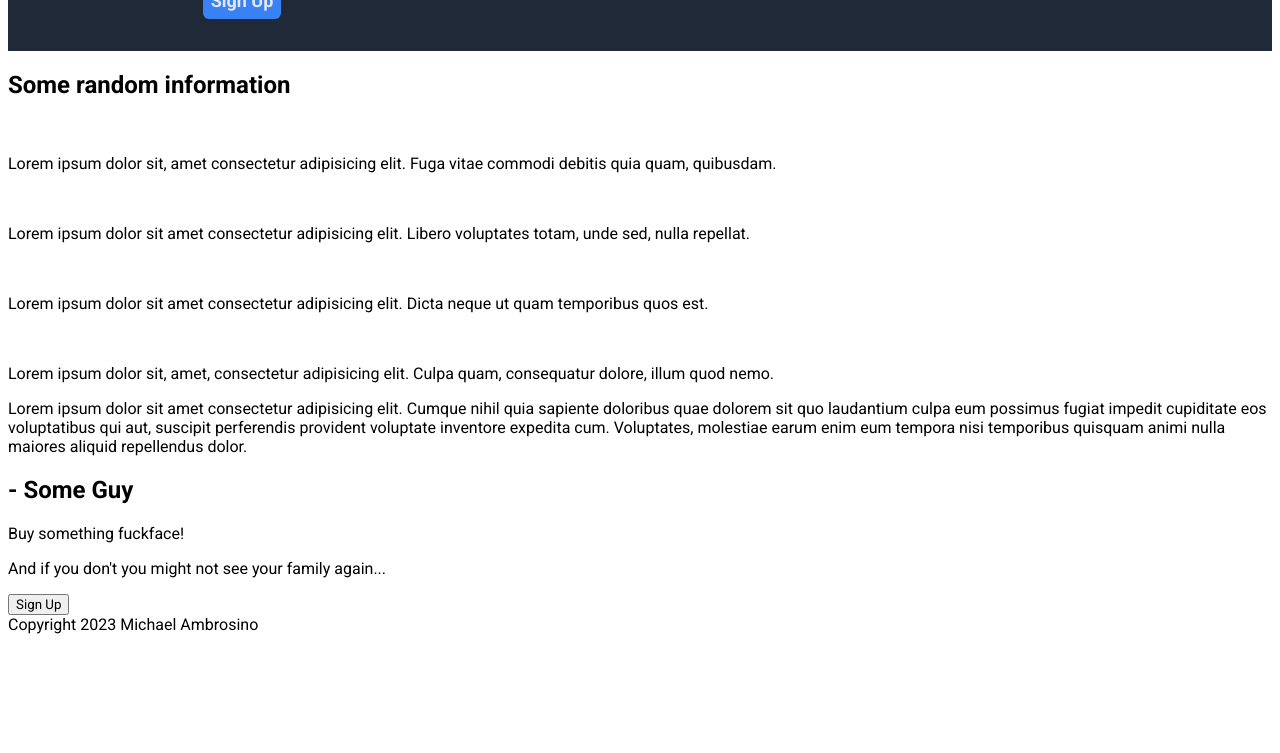
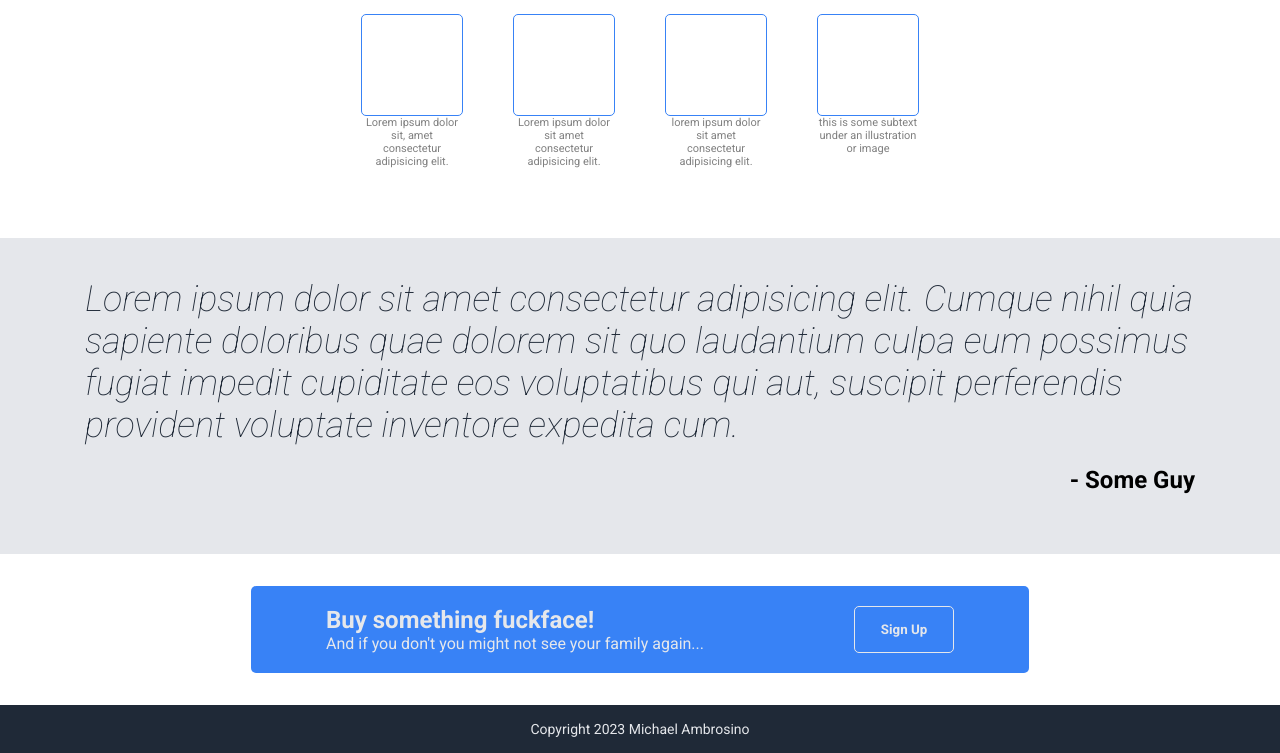
Before and after one commit to Signatune/landing-page, a plain HTML site: page index.html in a window 1280 px wide. Shown: the part 523-1276 px from the top of the page. Before the commit the page ends 1165 px from the top, so only its background shows below. Drawn offline with Linux system fonts and the light colour scheme.

Commit message:
initial styling pass

```diff
--- a/index.html
+++ b/index.html
@@ -41,32 +41,20 @@
       <h2>Some random information</h2>
       <div class="info-cards">
         <div class="card">
-          <img src="" alt="" />
-          <p>
-            Lorem ipsum dolor sit, amet consectetur adipisicing elit. Fuga vitae
-            commodi debitis quia quam, quibusdam.
-          </p>
+          <div class="card-img"></div>
+          <p>Lorem ipsum dolor sit, amet consectetur adipisicing elit.</p>
         </div>
         <div class="card">
-          <img src="" alt="" />
-          <p>
-            Lorem ipsum dolor sit amet consectetur adipisicing elit. Libero
-            voluptates totam, unde sed, nulla repellat.
-          </p>
+          <div class="card-img"></div>
+          <p>Lorem ipsum dolor sit amet consectetur adipisicing elit.</p>
         </div>
         <div class="card">
-          <img src="" alt="" />
-          <p>
-            Lorem ipsum dolor sit amet consectetur adipisicing elit. Dicta neque
-            ut quam temporibus quos est.
-          </p>
+          <div class="card-img"></div>
+          <p>lorem ipsum dolor sit amet consectetur adipisicing elit.</p>
         </div>
         <div class="card">
-          <img src="" alt="" />
-          <p>
-            Lorem ipsum dolor sit, amet, consectetur adipisicing elit. Culpa
-            quam, consequatur dolore, illum quod nemo.
-          </p>
+          <div class="card-img"></div>
+          <p>this is some subtext under an illustration or image</p>
         </div>
       </div>
     </div>
@@ -75,19 +63,21 @@
         Lorem ipsum dolor sit amet consectetur adipisicing elit. Cumque nihil
         quia sapiente doloribus quae dolorem sit quo laudantium culpa eum
         possimus fugiat impedit cupiditate eos voluptatibus qui aut, suscipit
-        perferendis provident voluptate inventore expedita cum. Voluptates,
-        molestiae earum enim eum tempora nisi temporibus quisquam animi nulla
-        maiores aliquid repellendus dolor.
+        perferendis provident voluptate inventore expedita cum.
       </p>
       <h2 class="attribution">- Some Guy</h2>
     </div>
     <div class="cta-section">
-      <p class="cta-head">Buy something fuckface!</p>
-      <p class="cta-text">
-        And if you don't you might not see your family again...
-      </p>
+      <div class="cta-box">
+        <div class="cta-text">
+          <p class="head">Buy something fuckface!</p>
+          <p class="subtext">
+            And if you don't you might not see your family again...
+          </p>
+        </div>
+        <button class="cta">Sign Up</button>
+      </div>
     </div>
-    <button class="cta">Sign Up</button>
     <div class="footer">Copyright 2023 Michael Ambrosino</div>
   </body>
 </html>
--- a/styles.css
+++ b/styles.css
@@ -1,3 +1,17 @@
+:root {
+  --page-margin: 85px;
+}
+
+body {
+  margin: 0;
+  padding: 0;
+}
+
+p {
+  margin: 0;
+  padding: 0;
+}
+
 * {
   font-family: Roboto;
 }
@@ -8,14 +22,21 @@
 
 .header {
   display: flex;
-  justify-content: space-around;
-  padding: 8px;
+  justify-content: space-between;
+  padding: 8px 85px;
+  max-width: 950px;
 }
 
 .logo {
   font-size: 24px;
   color: #f9faf8;
   font-weight: bold;
+}
+
+ul {
+  list-style: none;
+  margin: 0;
+  padding: 0;
 }
 
 .right-links ul {
@@ -31,19 +52,22 @@
 
 .main-content {
   display: flex;
-  justify-content: space-around;
-  padding: 32px;
+  justify-content: space-between;
+  padding: 70px 85px;
   align-items: center;
+  gap: 100px;
 }
 
 .main-text {
-  flex: 0 1 0;
+  flex: 1 1 0;
+  max-width: 400px;
 }
 
 .hero {
   font-size: 48px;
   font-weight: extra-bold;
   color: #f9faf8;
+  margin: 0;
 }
 
 .main-subtext {
@@ -69,8 +93,101 @@
   background: grey;
 }
 
-ul {
-  list-style: none;
-  margin: 0;
-  padding: 0;
+.info {
+  padding: 16px 85px 70px;
 }
+
+.info > h2 {
+  font-size: 36px;
+  font-weight: extra-bold;
+  color: #1f2937;
+  text-align: center;
+}
+
+.info-cards {
+  display: flex;
+  justify-content: center;
+  gap: 50px;
+}
+
+.card {
+  display: flex;
+  flex-direction: column;
+  justify-content: flex-start;
+  align-items: center;
+}
+
+.card > .card-img {
+  height: 100px;
+  width: 100px;
+  border: 1px solid #3882f6;
+  border-radius: 5px;
+}
+
+.card > p {
+  font-size: 11px;
+  text-align: center;
+  max-width: 100px;
+  color: grey;
+}
+
+.quote-section {
+  background: #e5e7eb;
+  padding: 40px 85px;
+}
+
+.quote-section > .quote {
+  font-size: 36px;
+  font-weight: lighter;
+  font-style: italic;
+  color: #1f2937;
+}
+
+.attribution {
+  text-align: right;
+}
+
+.cta-section {
+  display: flex;
+  justify-content: center;
+  padding: 32px 85px;
+}
+
+.cta-box {
+  display: flex;
+  justify-content: space-between;
+  background: #3882f6;
+  border-radius: 5px;
+  padding: 20px 75px;
+  gap: 150px;
+  color: #e5e7eb;
+}
+
+.cta-text {
+  display: flex;
+  flex-direction: column;
+}
+
+.cta-text > .head {
+  font-weight: bold;
+  font-size: 24px;
+}
+
+.cta {
+  background: none;
+  border: 1px solid #e5e7eb;
+  border-radius: 5px;
+  color: #e5e7eb;
+  width: 100px;
+  font-weight: bold;
+}
+
+.footer {
+  background: #1f2937;
+  color: #e5e7eb;
+  display: flex;
+  justify-content: center;
+  align-items: center;
+  padding: 16px;
+  font-size: 14px;
+}
```
